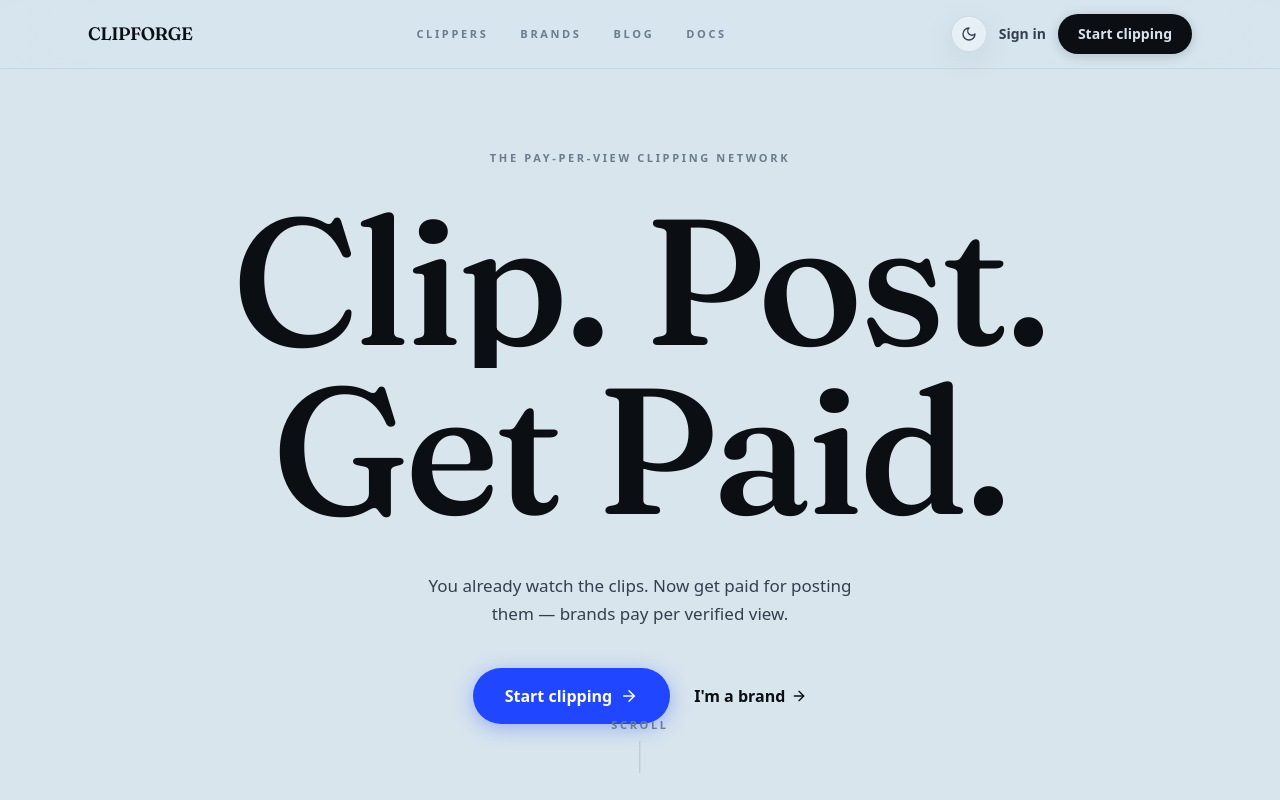
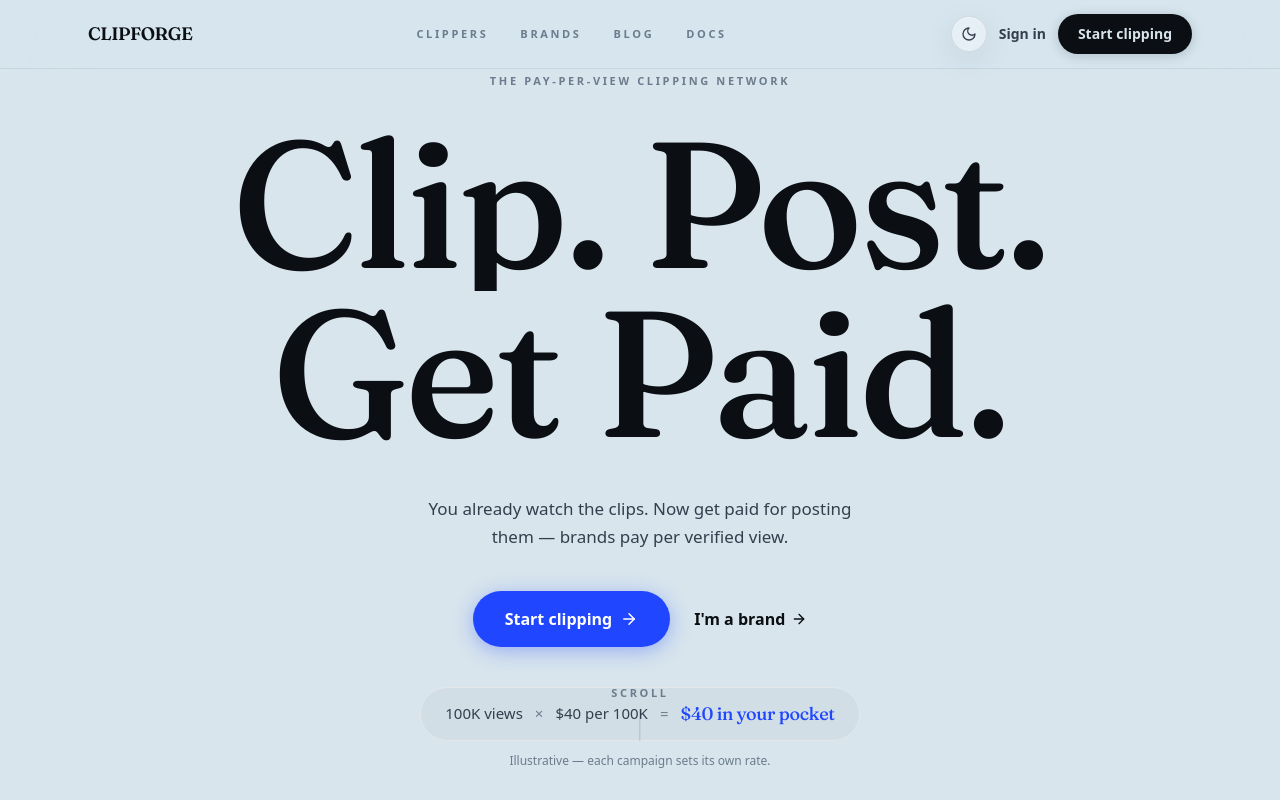
Before and after one commit to Chachi420/clipforge, a Next.js app: page / in a window 1280 px wide. Shown: the top 800 px of the page. Built offline with nearby package versions, Linux system fonts and the light colour scheme; a web font is replaced by a local one.

Commit message:
Critique fixes: money math in hero, compressed story, final CTA, FAQ, footer

```diff
--- a/app/page.tsx
+++ b/app/page.tsx
@@ -80,9 +80,9 @@ export default function Landing() {
         <section className="reveal py-24 md:py-36">
           <div className="micro-label mb-6">Two ways in</div>
           <h2 className="display max-w-4xl text-[clamp(2.5rem,6vw,4.5rem)] leading-[1.02]">
-            Which one
+            Start here.
             <br />
-            are you?
+            Pick your path.
           </h2>
 
           <div className="mt-14 space-y-5">
@@ -134,13 +134,27 @@ export default function Landing() {
         <section className="reveal py-24 md:py-32">
           <h2 className="display mb-12 text-center text-[clamp(2rem,5vw,3.5rem)]">Questions, answered</h2>
           <div className="mx-auto max-w-2xl">
-            <Faq items={FAQ_ITEMS.slice(0, 3)} />
+            <Faq items={FAQ_ITEMS} />
           </div>
-          <p className="mt-8 text-center">
-            <Link href="/docs" className="link-under text-sm font-semibold text-ink-soft hover:text-ink">
-              More in the docs →
+
+        </section>
+
+        {/* ---------- Final CTA ---------- */}
+        <section className="reveal py-24 text-center md:py-36">
+          <div className="micro-label mb-6">No followers needed. No fees. No catch.</div>
+          <h2 className="display mx-auto max-w-4xl text-[clamp(2.75rem,8vw,6rem)] leading-[1.0]">
+            Your first payout
+            <br />
+            is one clip away.
+          </h2>
+          <div className="mt-10 flex flex-col items-center justify-center gap-4 sm:flex-row sm:gap-6">
+            <Link href="/login" className="pill inline-flex w-full items-center justify-center gap-2 bg-electric px-10 py-5 text-lg font-semibold text-white shadow-[0_4px_24px_rgb(32_71_255/0.4)] transition-all duration-200 hover:-translate-y-0.5 hover:bg-[#1A3BDB] sm:w-auto">
+              Start clipping <ArrowRight size={20} />
             </Link>
-          </p>
+            <Link href="/brands" className="link-under inline-flex items-center gap-1.5 font-semibold text-ink transition-colors hover:text-electric-deep">
+              I&apos;m a brand <ArrowRight size={16} />
+            </Link>
+          </div>
         </section>
       </main>
 
--- a/components/Hero.tsx
+++ b/components/Hero.tsx
@@ -13,7 +13,7 @@ export default function Hero() {
   }, []);
 
   return (
-    <header className="relative flex min-h-[92svh] items-center justify-center overflow-hidden">
+    <header className="relative flex min-h-[88svh] items-center justify-center overflow-hidden">
       <div className="relative w-full px-5 text-center md:px-6">
         <div
           className={`micro-label mb-8 transition-all duration-700 ease-out ${
@@ -61,6 +61,21 @@ export default function Hero() {
             I&apos;m a brand <ArrowRight size={16} />
           </Link>
         </div>
+        {/* compact money math — the concrete payoff, above the fold */}
+        <div
+          className={`mt-10 inline-flex flex-wrap items-center justify-center gap-x-3 gap-y-1 rounded-full border border-ink/12 bg-ink/[0.03] px-6 py-3 text-[15px] transition-all delay-500 duration-700 ease-out ${
+            entered ? "translate-y-0 opacity-100" : "translate-y-4 opacity-0"
+          }`}
+        >
+          <span className="text-ink-soft">100K views</span>
+          <span className="text-ink-faint">×</span>
+          <span className="text-ink-soft">$40 per 100K</span>
+          <span className="text-ink-faint">=</span>
+          <span className="display text-lg text-electric-deep">$40 in your pocket</span>
+        </div>
+        <p className={`mt-3 text-xs text-ink-faint transition-opacity delay-700 duration-700 ${entered ? "opacity-100" : "opacity-0"}`}>
+          Illustrative — each campaign sets its own rate.
+        </p>
       </div>
 
       {/* scroll cue */}
--- a/components/StoryNarrative.tsx
+++ b/components/StoryNarrative.tsx
@@ -84,7 +84,7 @@ export default function StoryNarrative() {
   };
 
   return (
-    <div ref={trackRef} className="relative" style={{ height: "400vh" }}>
+    <div ref={trackRef} className="relative" style={{ height: "250vh" }}>
       <div className="sticky top-0 flex h-[100svh] items-center overflow-hidden">
         {/* giant background numeral — the chapter's anchor */}
         <div className="pointer-events-none absolute inset-0 flex items-center justify-center" aria-hidden>
@@ -96,7 +96,7 @@ export default function StoryNarrative() {
             return (
               <div
                 key={c.n}
-                className={`display absolute select-none text-[38vw] leading-none text-ink/[0.045] transition-opacity duration-700 md:text-[28vw] dark:text-paper/[0.05] ${
+                className={`display absolute select-none text-[24vw] leading-none text-ink/[0.03] transition-opacity duration-700 md:text-[18vw] dark:text-paper/[0.035] ${
                   active ? "opacity-100" : "opacity-0"
                 }`}
                 style={{ transform: `translateY(${-drift}px)` }}
@@ -120,12 +120,12 @@ export default function StoryNarrative() {
                 }`}
                 aria-hidden={!active}
               >
-                <div className="max-w-3xl">
+                <div className={`max-w-3xl ${i % 2 === 1 ? "md:ml-auto md:text-right" : ""}`}>
                   <div className="micro-label">{c.kicker}</div>
-                  <h2 className="display mt-5 text-[clamp(2rem,8vw,5.5rem)] leading-[1.05] hyphens-none [text-wrap:balance]">
+                  <h2 className={`display mt-5 hyphens-none leading-[1.05] [text-wrap:balance] ${i === 3 ? "text-[clamp(2.2rem,9vw,6rem)]" : "text-[clamp(2rem,8vw,5.5rem)]"}`}>
                     {c.title}
                   </h2>
-                  <p className="mt-6 max-w-lg text-[17px] leading-relaxed text-ink-soft">{c.body}</p>
+                  <p className={`mt-6 max-w-lg text-[17px] leading-relaxed text-ink-soft ${i % 2 === 1 ? "md:ml-auto" : ""}`}>{c.body}</p>
                   {id === 4 && (
                     <Link
                       href="/login"
@@ -141,7 +141,7 @@ export default function StoryNarrative() {
           {/* spacer to give absolute children height */}
           <div className="invisible max-w-3xl">
             <div className="micro-label">.</div>
-            <h2 className="display mt-5 text-[clamp(2rem,8vw,5.5rem)] leading-[1.05]">.</h2>
+            <h2 className="display mt-5 text-[clamp(2.2rem,9vw,6rem)] leading-[1.05]">.</h2>
             <p className="mt-6 max-w-lg text-[17px]">.</p>
           </div>
         </div>
--- a/components/marketing.tsx
+++ b/components/marketing.tsx
@@ -75,7 +75,7 @@ export function MarketingFooter() {
             </Link>
           ))}
         </div>
-        <div className="mt-4 text-center text-xs text-ice/40">ClipForge — a demo rebuild for product research.</div>
+        <div className="mt-4 text-center text-xs text-ice/40">© 2026 ClipForge. Pay per verified view.</div>
       </div>
       <div className="mt-12 overflow-hidden border-t border-ice/10 px-4 pt-8">
         <div className="select-none whitespace-nowrap text-center font-display text-[13.5vw] font-bold leading-none tracking-tight text-ice/95 md:text-[clamp(4rem,14vw,14rem)]">
```
